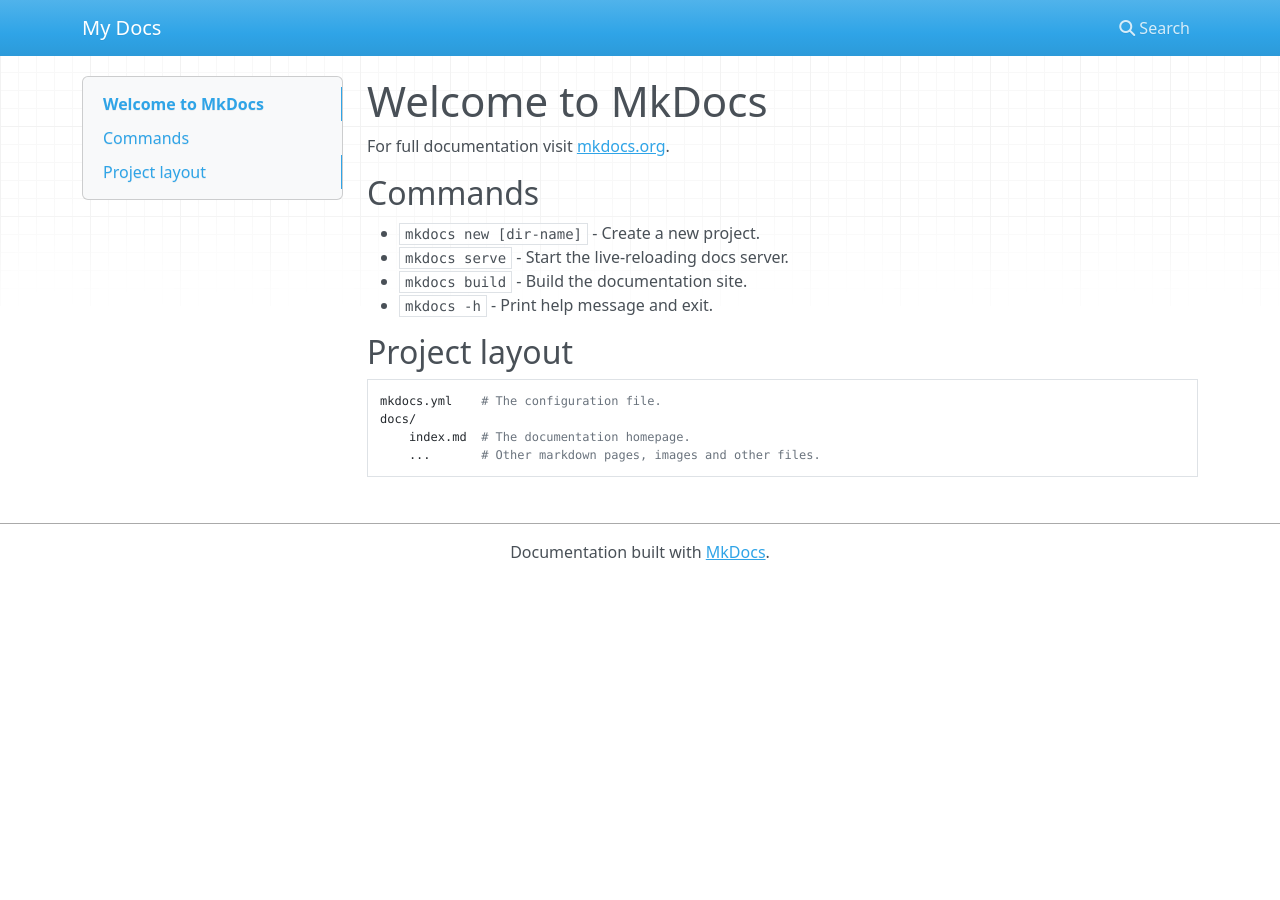
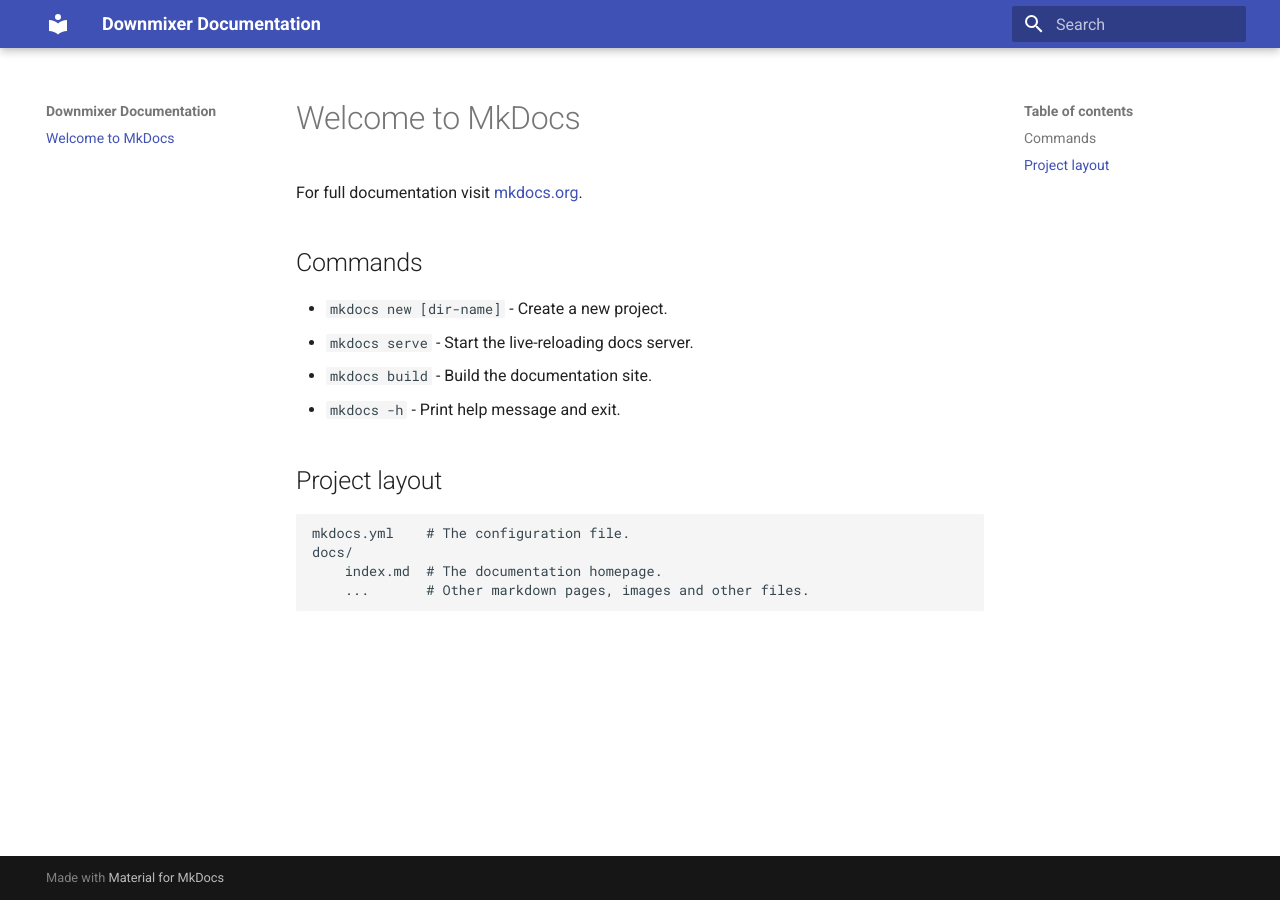
Before and after one commit to androidWG/downmixer, an MkDocs documentation site: the page built from docs/index.md, in a window 1280 px wide. Built offline with MkDocs 1.6.1 and Material for MkDocs 9.7.7, drawn with Linux system fonts in a browser that asks for light colours; nearby versions of some CDN libraries.

Commit message:
Added mkdocs

```diff
--- a/mkdocs.yml
+++ b/mkdocs.yml
@@ -1 +1,5 @@
-site_name: My Docs
+# yaml-language-server: $schema=https://squidfunk.github.io/mkdocs-material/schema.json
+
+site_name: Downmixer Documentation
+theme:
+  name: material
```
